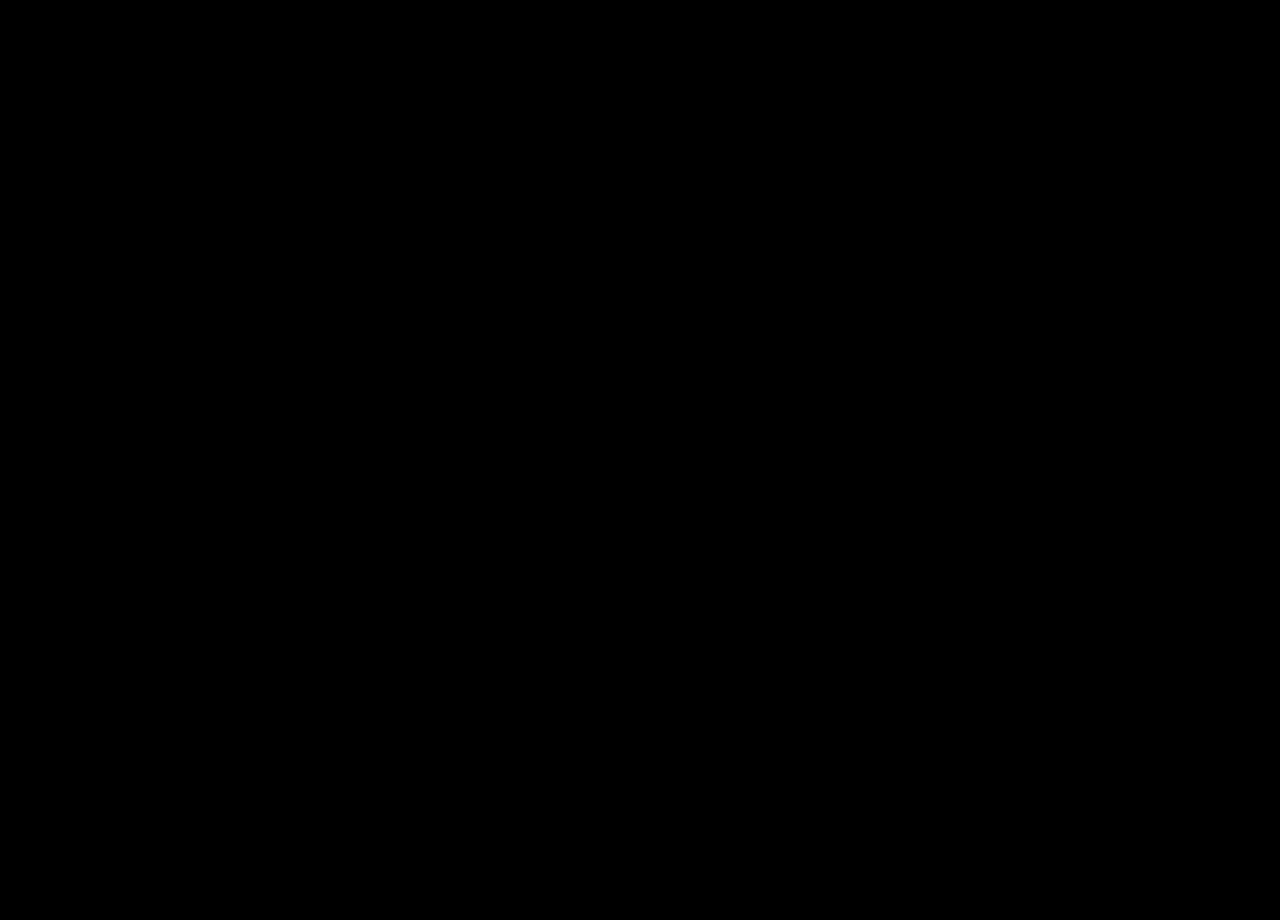
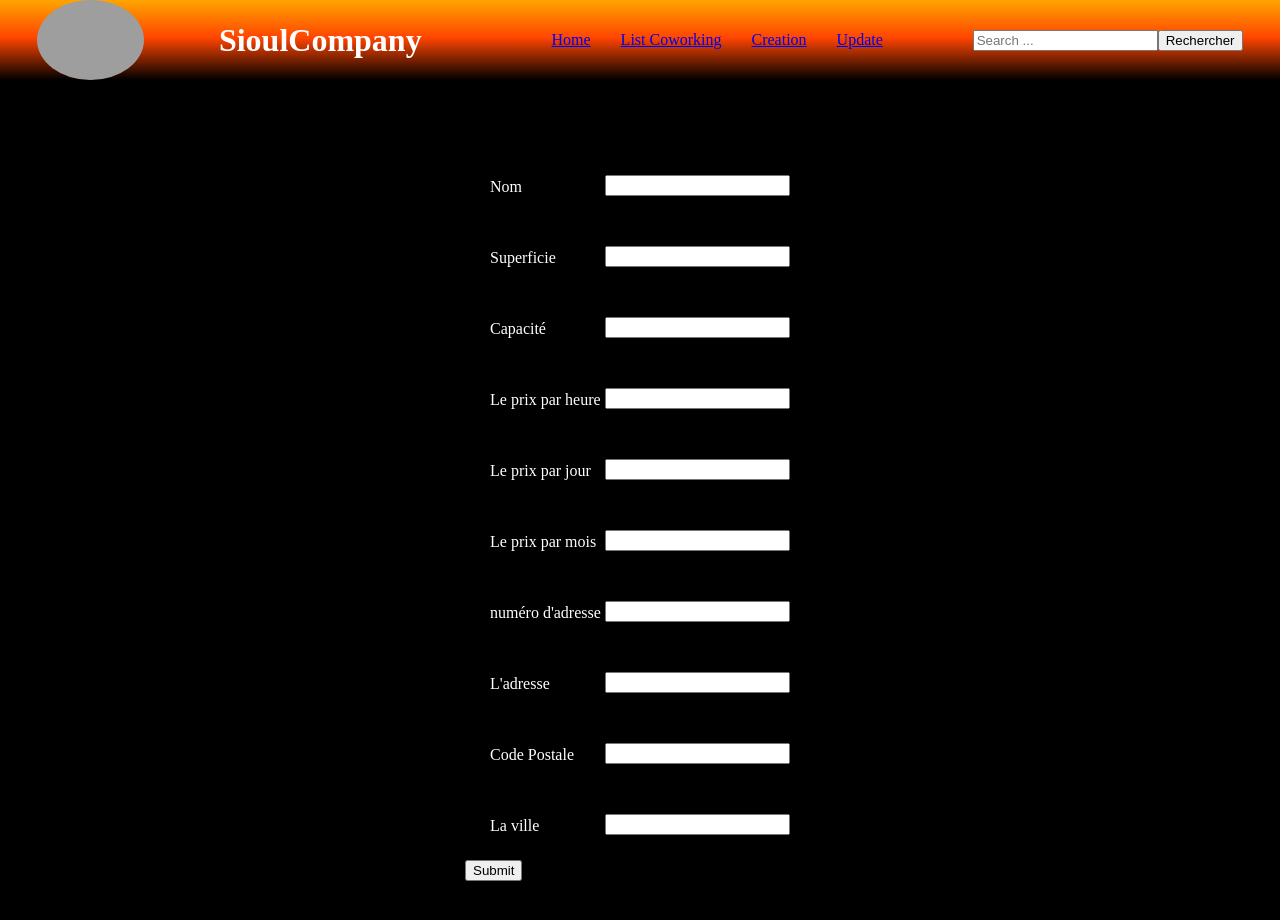
Before and after one commit to LorietteLouis/coworkingFront, a React (Create React App) app: page /coworkings/1/update in a window 1280 px wide. Before the commit this address had no page. Shown: the top 920 px of the page. Before the commit the page ends 800 px from the top, so only its background shows below. Built offline with nearby package versions, Linux system fonts and the light colour scheme; no server answers; grey boxes are pictures that could not be loaded.

Commit message:
mise a jour coworking front ajout updatePage

```diff
--- a/src/App.css
+++ b/src/App.css
@@ -86,6 +86,20 @@ body {
     align-items:flex-end;
   }
 
+  .update-forma{
+    display: flex;
+    justify-content: space-between;
+    padding: 25px;
+    align-items:flex-end;
+  }
+
+  .updatingPage{
+    margin: 50px auto;
+    width: 350px;
+    padding: 20px;
+    border-radius: 15px;
+  }
+
 
 
 
--- a/src/App.js
+++ b/src/App.js
@@ -3,6 +3,7 @@ import "./App.css";
 import HomePage from "./page/HomePage";
 import CoworkingsPage from "./page/CoworkingPage";
 import CreateCoworkingPage from "./page/CreateCoworkingPage";
+import UpdateCoworkingPage from "./page/UpdateCoworkingPage";
 
 function App() {
   return (
@@ -11,6 +12,7 @@ function App() {
         <Route path="/" element={<HomePage />} />
         <Route path="/coworkings" element={<CoworkingsPage />} />
         <Route path="/coworkings/create" element={<CreateCoworkingPage />} />
+        <Route path="/coworkings/:id/update" element={<UpdateCoworkingPage/>}/>
       </Routes>
     </BrowserRouter>
   );
--- a/src/component/Header.jsx
+++ b/src/component/Header.jsx
@@ -28,6 +28,9 @@ const Header = () => {
           <li>
             <Link to="/coworkings/create">Creation</Link>
           </li>
+          <li>
+            <Link to="/coworkings/:id/update">Update</Link>
+          </li>
         </ul>
       </nav>
       <form onSubmit={handleSubmit}>
--- a/src/page/CoworkingPage.jsx
+++ b/src/page/CoworkingPage.jsx
@@ -1,6 +1,7 @@
 import React, { useEffect, useState } from "react";
 import Header from "../component/Header";
 import Footer from "../component/Footer";
+import { Link} from "react-router-dom";
 
 
 const CoworkingsPage = () => {
@@ -29,6 +30,9 @@ const handleDeleteCoworking = async (coworkingId)  => {
   setDeleteCoworkingMessage(responseDeleteJs.message);
 };
 
+
+
+
 return (
   <div>
     <Header/>
@@ -42,6 +46,7 @@ return (
           {coworking.address.city}
         </p>
         <button onClick={() => handleDeleteCoworking(coworking.id)}>Supprimer le coworking</button>
+        <button><Link to={`/coworkings/${coworking.id}/update`}>Update</Link></button>
       </div>
     ))}
     <Footer/>
--- /dev/null
+++ b/src/page/UpdateCoworkingPage.jsx
@@ -0,0 +1,76 @@
+import {useEffect, useState } from "react";
+import {useParams} from "react-router-dom"
+import Header from "../component/Header";
+
+
+const UpdateCoworkingPage = () => {
+    const {id} = useParams()
+    const[coworking, setCoworking] = useState(null)
+
+    const fetchCoworking = async () => {
+        const responseCoworking = await fetch (`http://localhost:3010/api/coworkings/${id}`);
+        const responseCoworkingJs = await responseCoworking.json()
+
+        setCoworking(responseCoworkingJs.data)
+    }
+    useEffect(()=>{fetchCoworking()},[])
+    return (
+        <>
+        <Header/>
+        <form className="updatingPage">
+            <div className="update-forma">
+            <label htmlFor="name">Nom</label>
+            <input type="text" name="name" defaultValue={coworking && coworking.name} />
+          </div>
+
+          <div className="update-forma">
+            <label htmlFor="superficy">Superficie</label>
+            <input type="number" name="superficy" defaultValue={coworking && coworking.superficy} />
+          </div>
+
+          <div className="update-forma">
+            <label htmlFor="capacity">Capacité</label>
+            <input type="number" name="capacity" defaultValue={coworking && coworking.capacity} />
+          </div>
+
+          <div className="update-forma">
+            <label htmlFor="price_hour">Le prix par heure</label>
+            <input type="number" name="price_hour" defaultValue={coworking && coworking.price.hour} />
+          </div>
+
+          <div className="update-forma">
+            <label htmlFor="price_day">Le prix par jour</label>
+            <input type="number" name="price_day" defaultValue={coworking && coworking.price.day}/>
+          </div>
+
+          <div className="update-forma">
+            <label htmlFor="price_month">Le prix par mois</label>
+            <input type="number" name="price_month" defaultValue={coworking && coworking.price.month}/>
+          </div>
+
+          <div className="update-forma">
+            <label htmlFor="address_number">numéro d'adresse</label>
+            <input type="number" name="address_number" defaultValue={coworking && coworking.address.number}/>
+          </div>
+
+          <div className="update-forma">
+        <label htmlFor="address_street">L'adresse</label>
+        <input type="text" name="address_street" defaultValue={coworking && coworking.address.street} />
+      </div>
+
+      <div className="update-forma">
+        <label htmlFor="address_postcode">Code Postale</label>
+        <input type="number" name="address_postcode" defaultValue={coworking && coworking.address.postCode} />
+      </div>
+
+      <div className="update-forma">
+        <label htmlFor="address_city">La ville</label>
+        <input type="text" name="address_city" defaultValue={coworking && coworking.address.city} />
+      </div>
+
+      <input type="submit" />
+        </form>
+    </>
+    )
+}
+export default UpdateCoworkingPage
```
